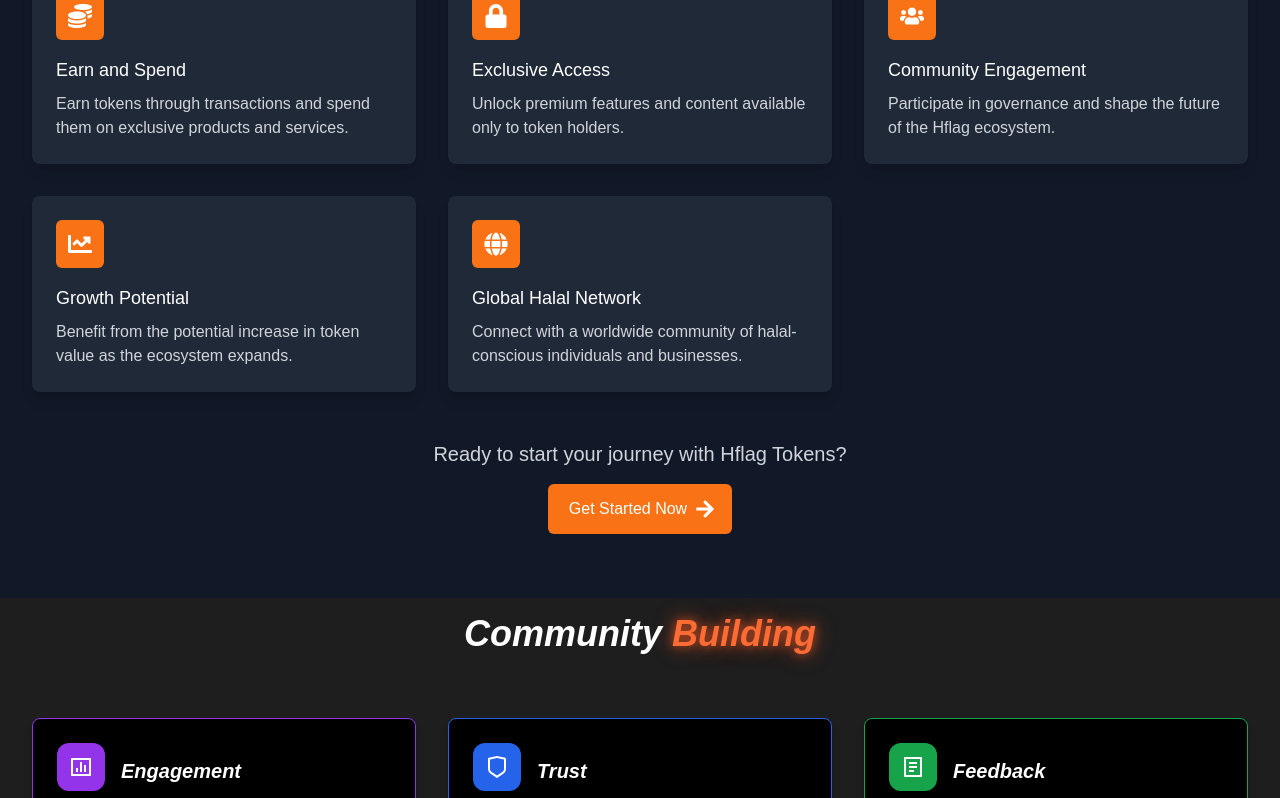
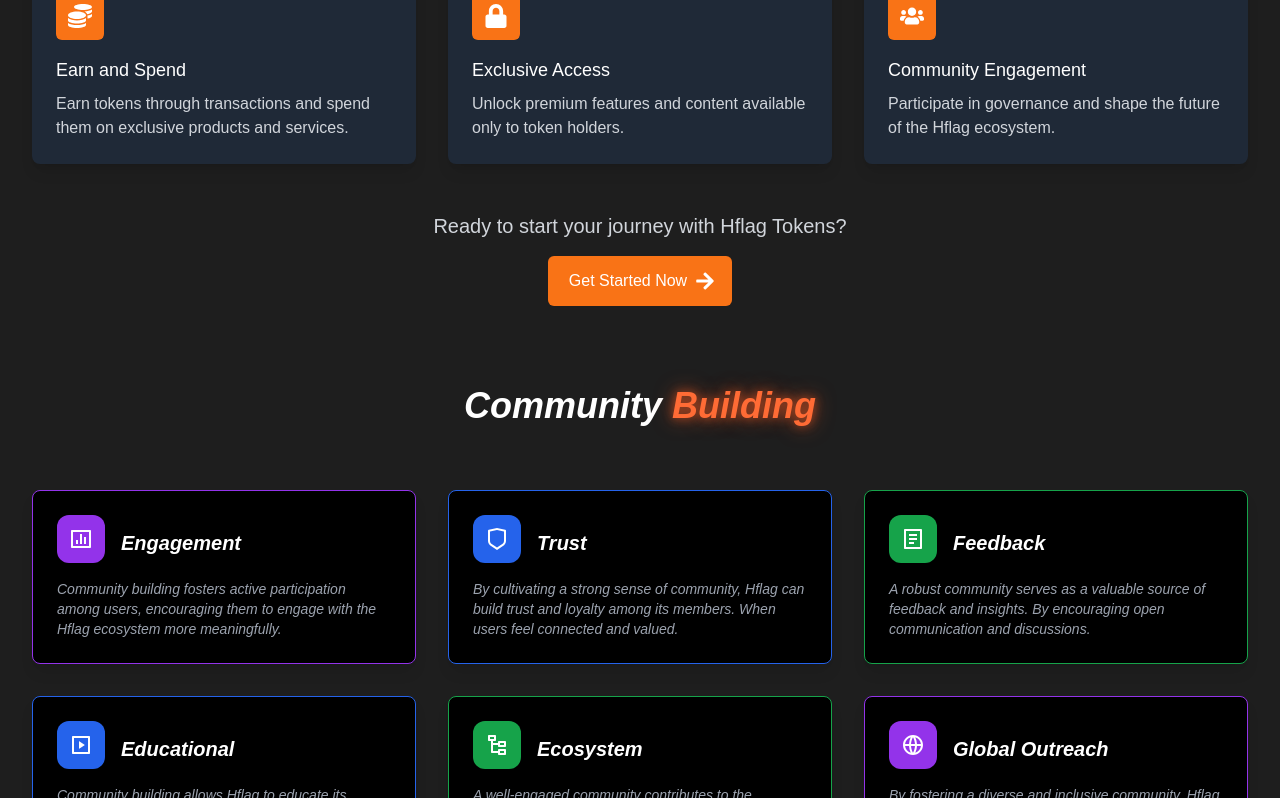
Before and after one commit to Souravhere/hflag, a Next.js app: page / in a window 1280 px wide. Shown: the part 1996-2794 px from the top of the page. Built offline with nearby package versions, Linux system fonts and the light colour scheme.

Commit message:
few data updated in the hflag tokens added

```diff
--- a/src/components/HflagTokens.tsx
+++ b/src/components/HflagTokens.tsx
@@ -4,7 +4,7 @@ import React from 'react'
 import { motion } from 'framer-motion'
 import { useInView } from 'react-intersection-observer'
 import Link from 'next/link'
-import { FaArrowRight, FaCoins, FaLock, FaUsers, FaChartLine, FaGlobe } from 'react-icons/fa'
+import { FaArrowRight, FaCoins, FaLock, FaUsers } from 'react-icons/fa'
 
 const tokenFeatures = [
   {
@@ -21,16 +21,6 @@ const tokenFeatures = [
     icon: FaUsers,
     title: 'Community Engagement',
     description: 'Participate in governance and shape the future of the Hflag ecosystem.',
-  },
-  {
-    icon: FaChartLine,
-    title: 'Growth Potential',
-    description: 'Benefit from the potential increase in token value as the ecosystem expands.',
-  },
-  {
-    icon: FaGlobe,
-    title: 'Global Halal Network',
-    description: 'Connect with a worldwide community of halal-conscious individuals and businesses.',
   },
 ]
 
@@ -69,7 +59,7 @@ export default function HflagTokens() {
       initial="hidden"
       animate={inView ? 'visible' : 'hidden'}
       variants={containerVariants}
-      className="bg-gray-900 py-16 px-4 sm:px-6 lg:px-8"
+      className="bg-[#1e1e1e] py-16 px-4 sm:px-6 lg:px-8"
     >
       <div className="max-w-7xl mx-auto">
         <motion.div variants={itemVariants} className="bg-emerald-700 rounded-lg overflow-hidden shadow-2xl">
```
